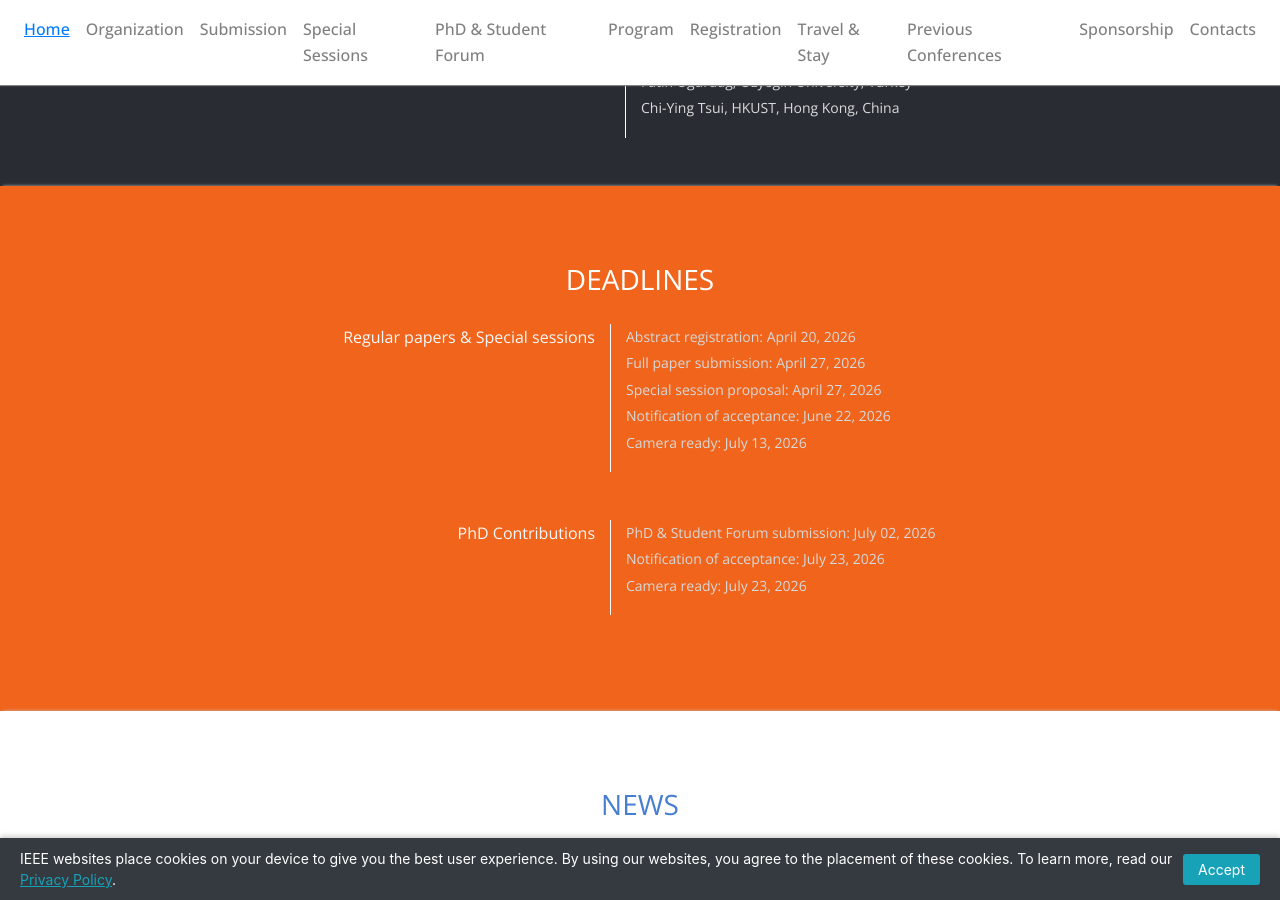
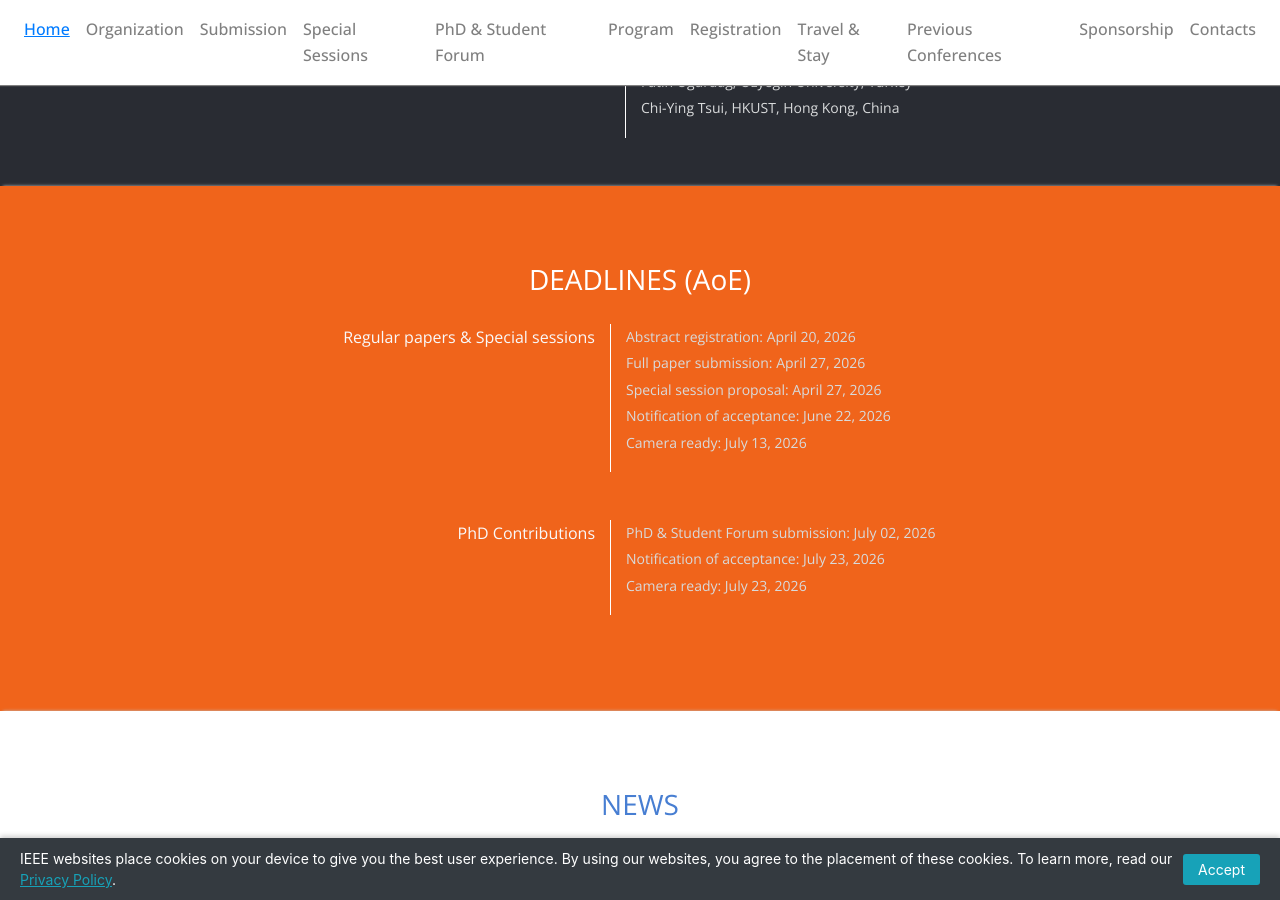
Before and after one commit to vlsi-soc/vlsi-soc, a Jekyll site: the page built from index.md, in a window 1280 px wide and 900 px high, scrolled down 3696 px. Built offline with Jekyll 4.4.1, drawn with Linux system fonts in a browser that asks for light colours; nearby versions of some CDN libraries.

Commit message:
Update deadlines

```diff
--- a/_includes/deadlines.html
+++ b/_includes/deadlines.html
@@ -2,7 +2,7 @@
 <div class="bxshadow-top" style="background-color:#F0641B">
   <div class="container" style="padding-top:80px">
     <div class="justify-content-center txtcenter">
-      <h3 id="deadlines" class="ops-tt txtcenter" style="color:white;"><b>DEADLINES</b></h3>
+      <h3 id="deadlines" class="ops-tt txtcenter" style="color:white;"><b>DEADLINES (AoE)</b></h3>
       <br />
       {% for category in site.data.deadlines.categories %}
       <div class="row col-md-12 txt-center">
```
